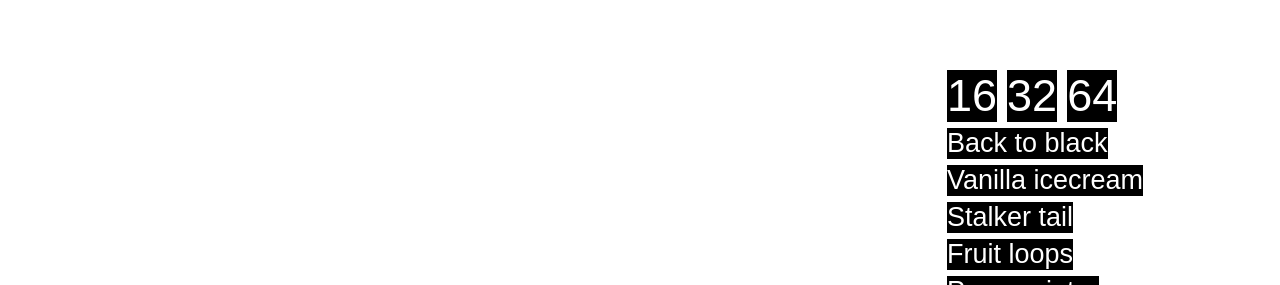
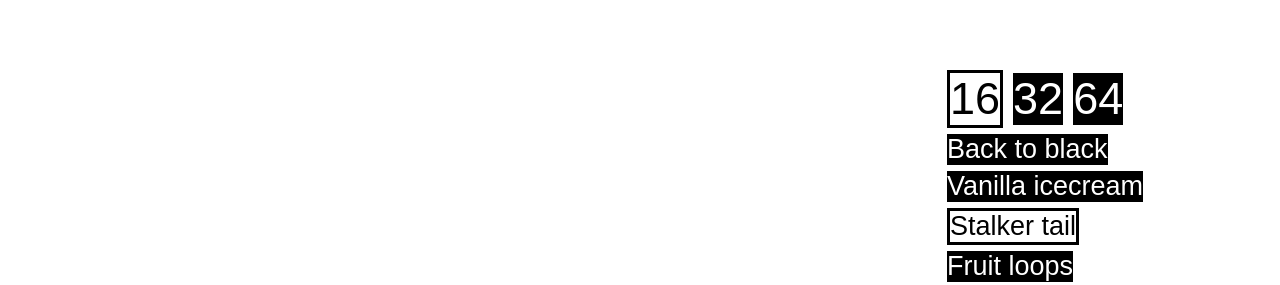
Before and after one commit to tu98/Etch-a-Sketch-, a plain HTML site: page index.html in a window 1280 px wide. Both pictures are taken after a click on the button "16". Shown: the part 1024-1309 px from the top of the page. Drawn offline with Linux system fonts and the light colour scheme.

Commit message:
Finished grid button selection function. Still at a loss w/ globals

```diff
--- a/index.html
+++ b/index.html
@@ -39,9 +39,9 @@
 
 		<div id="bArea">
 
-			<button class="gridB" id="16" onclick="displayGrid(16);">16</button>
-			<button class="gridB" id="32" onclick="displayGrid(32);">32</button>
-			<button class="gridB" id="64" onclick="displayGrid(64);">64</button>
+			<button class="gridB" id="16" onclick="displayGrid(16);gridHi(id);">16</button>
+			<button class="gridB" id="32" onclick="displayGrid(32);gridHi(id);">32</button>
+			<button class="gridB" id="64" onclick="displayGrid(64);gridHi(id);">64</button>
 
 
 			<!--<input id="clickMe" type="button" value="Black is back" onclick="backToBlack ();" />-->
--- a/js/script.js
+++ b/js/script.js
@@ -16,6 +16,8 @@ have to redefine their current game mode.
 
 This is why I save it in the two variables
 
+//check out callee to gt function name
+
 
 
 
@@ -23,7 +25,8 @@ This is why I save it in the two variables
 */
 $(document).ready(function() {
     var currentHi;
-    globalVar currentGame ="vanilla";
+    currentGame ="vanilla";
+    currentGrid =16;
 
     displayGrid(16);
 
@@ -45,6 +48,7 @@ $(document).ready(function() {
 //Should use append after the loop
 //http://www.upgradetheweb.com/2014/04/jquery-performance-optimization/
 function displayGrid (n) {
+	currentGrid=n;
 	var size = 800;
 	var boxSize = (800 - (2*n))/n;
 	var wrap = $("#grid").html("");
@@ -55,8 +59,10 @@ function displayGrid (n) {
 		wrap.append($("<div></div>").css("clear", "both"));
 	}
 
-	var currentGame = "vanilla";
+	//var currentGame = "vanilla";
 
+
+	//Eval is apparently bad practice
 	eval(currentGame+"()");
 
 }
@@ -73,6 +79,16 @@ function vanilla () {
 //sketch modes
 function backToBlack () {
 	$('.square').css('background-color', 'black');
+}
+
+
+//Remove currently highlighted grid button
+//And highlight the clicked one
+//I feel like I should have been able to use $(this)
+//but that wouldn't work for some reason
+function gridHi(id) {
+	$('.gridB').removeClass("running");
+	$('#'+id).addClass("running");
 }
 
 /*$("#button").click( function()
```
